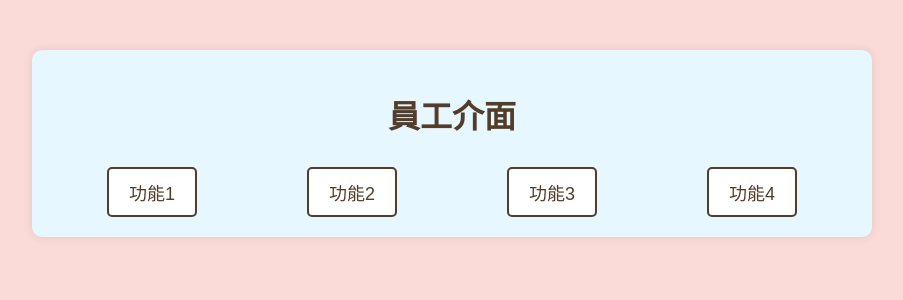
After one commit to joy0215/pinchwell, a Django app: template templates/employee_dashboard.html in a window 1280 px wide. The commit adds this page. Shown: the top 300 px of the page, without its empty margins (188-1091 px from the left). Run offline with Django 3.2, Linux system fonts and the light colour scheme; the template is opened without the code that fills it, so the values that code supplies are empty.

Commit message:
9. commit

```diff
--- a/sneaker_store/urls.py
+++ b/sneaker_store/urls.py
@@ -23,4 +23,5 @@ urlpatterns = [
     path('add_to_cart/<int:pk>/', views.add_to_cart, name='add_to_cart'),
     path('upcoming_products/', views.upcoming_products, name='upcoming_products'),
     path('employee/login/', views.employee_login, name='employee_login'),
+    path('dashboard/', views.employee_dashboard, name='employee_dashboard'),
 ] + static(settings.MEDIA_URL, document_root=settings.MEDIA_ROOT)
--- /dev/null
+++ b/templates/employee_dashboard.html
@@ -0,0 +1,59 @@
+<!DOCTYPE html>
+<html lang="zh-Hant">
+<head>
+    <meta charset="UTF-8">
+    <meta name="viewport" content="width=device-width, initial-scale=1.0">
+    <title>員工介面</title>
+    <style>
+        body {
+            background-color: #FADBD8;
+            font-family: Arial, sans-serif;
+            margin: 0;
+            padding: 0;
+        }
+        .container {
+            max-width: 800px;
+            margin: 0 auto;
+            padding: 20px;
+            background-color: #e6f7ff;
+            border-radius: 10px;
+            box-shadow: 0 0 10px rgba(0, 0, 0, 0.1);
+            margin-top: 50px;
+        }
+        h1 {
+            color: #533d28; /* 深棕色 */
+            text-align: center;
+        }
+        .buttons {
+            display: flex;
+            justify-content: space-around;
+            margin-top: 30px;
+        }
+        .button {
+            padding: 10px 20px;
+            background-color: #ffffff; /* 白色 */
+            color: #533d28; /* 深棕色 */
+            text-decoration: none;
+            border: 2px solid #533d28; /* 深棕色 */
+            border-radius: 5px;
+            font-size: 18px;
+            transition: background-color 0.3s, color 0.3s;
+        }
+        .button:hover {
+            background-color: #533d28; /* 深棕色 */
+            color: #ffffff; /* 白色 */
+        }
+    </style>
+</head>
+<body>
+    <div class="container">
+        <h1>員工介面</h1>
+        <div class="buttons">
+            <a href="#" class="button">功能1</a>
+            <a href="#" class="button">功能2</a>
+            <a href="#" class="button">功能3</a>
+            <a href="#" class="button">功能4</a>
+        </div>
+    </div>
+</body>
+</html>
```
Also changed, not shown: products/admin.py (+13 -15 lines), products/models.py (+12 -6 lines), products/views.py (+31 -6 lines), static/css/product_detail.css (added, +77 -0 lines), templates/shop/product_detail.html (+10 -79 lines), db.sqlite3, products/migrations/0009_alter_product_size_inventory.py (added).
